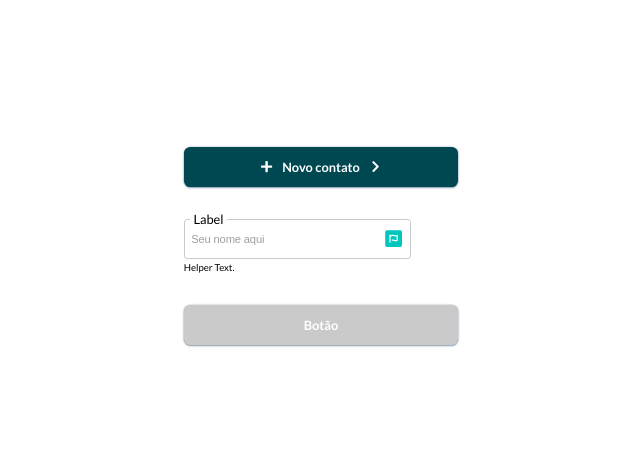
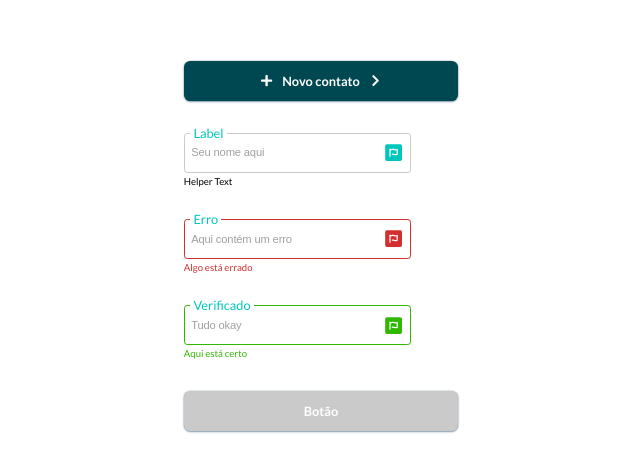
Before and after one commit to Beleze94/mettacard, a Next.js app: page / in a window 1280 px wide. Shown: the part 154-626 px from the top of the page, without its empty margins (319-959 px from the left). Built offline with nearby package versions, Linux system fonts and the light colour scheme.

Commit message:
todos status dos inputs criados

```diff
--- a/src/app/components/input/index.jsx
+++ b/src/app/components/input/index.jsx
@@ -5,12 +5,19 @@ import styles from "./input.module.css";
 import { FaFontAwesome } from "react-icons/fa";
 import { IconContext } from "react-icons";
 
-export default function Input({ state, name, type, placeholder, label }) {
+export default function Input({
+	state,
+	name,
+	type,
+	placeholder,
+	label,
+	helperText,
+}) {
 	return (
 		<>
-			<div className={`${styles.wrapper}`}>
-				<div className={`${styles.input} ${styles[state]}`}>
-					<label className={`${styles.label}`} htmlFor="inputMetta">
+			<div className={`${styles.wrapper} ${styles[state]}`}>
+				<div className={`${styles.input} `}>
+					<label className={`${styles.label}`} htmlFor={name}>
 						{label}
 					</label>
 
@@ -18,6 +25,7 @@ export default function Input({ state, name, type, placeholder, label }) {
 						className={`${styles.inputField}`}
 						type={type}
 						name={name}
+						id={name}
 						placeholder={placeholder}
 					/>
 					<IconContext.Provider
@@ -26,7 +34,7 @@ export default function Input({ state, name, type, placeholder, label }) {
 						<FaFontAwesome icon="fa-solid fa-circle-info" />
 					</IconContext.Provider>
 				</div>
-				<p className={`${styles.helperText}`}>Helper Text.</p>
+				<p className={`${styles.helperText}`}>{helperText}</p>
 			</div>
 		</>
 	);
--- a/src/app/components/input/input.module.css
+++ b/src/app/components/input/input.module.css
@@ -17,6 +17,7 @@
 	top: -0.625rem;
 	left: 0.5rem;
 	background: var(--neutralWhite);
+	color: var(--secondary);
 }
 
 .input {
@@ -29,16 +30,49 @@
 	border-radius: 0.25rem;
 }
 
-.default {
+.default .input {
 	border: 1px solid var(--neutral);
 }
 
-.default:focus-within {
-	border: solid 1px green;
+.default:focus-within .input {
+	border: solid 1px var(--secondary);
+	color: var(--secondary);
 }
 
-.input:focus {
-	border: solid green 1px;
+.wrapper:focus-within .helperText {
+	color: var(--secondary);
+}
+
+.error .input {
+	border: 1px solid var(--errorDark);
+}
+
+.error .icon {
+	fill: var(--errorDark);
+}
+
+.error .helperText {
+	color: var(--errorDark);
+}
+
+.error:focus-within .helperText {
+	color: var(--errorDark);
+}
+
+.success .input {
+	border: 1px solid var(--success2);
+}
+
+.success .icon {
+	fill: var(--success2);
+}
+
+.success .helperText {
+	color: var(--success2);
+}
+
+.success:focus-within .helperText {
+	color: var(--success2);
 }
 
 .inputField {
@@ -61,7 +95,6 @@
 }
 
 .helperText {
-	color: #000;
 	font-size: 0.75rem;
 	font-style: normal;
 	font-weight: 400;
--- a/src/app/globals.css
+++ b/src/app/globals.css
@@ -22,6 +22,7 @@
 	--errorLightest: #f2dede;
 	--errorDark: #d32f2f;
 	--success: #4caf50;
+	--success2: #30b700;
 	--successLightest: #dff0d8;
 	--successDark: #45a049;
 	--alert: #ffc107;
--- a/src/app/page.jsx
+++ b/src/app/page.jsx
@@ -18,6 +18,23 @@ export default function Home() {
 					type="text"
 					placeholder="Seu nome aqui"
 					label="Label"
+					helperText="Helper Text"
+				/>
+				<Input
+					state="error"
+					name="TesteError"
+					type="text"
+					placeholder="Aqui contém um erro"
+					label="Erro"
+					helperText="Algo está errado"
+				/>
+				<Input
+					state="success"
+					name="TesteOkay"
+					type="text"
+					placeholder="Tudo okay"
+					label="Verificado"
+					helperText="Aqui está certo"
 				/>
 				<Button
 					buttonVariant="filledDisable"
```
